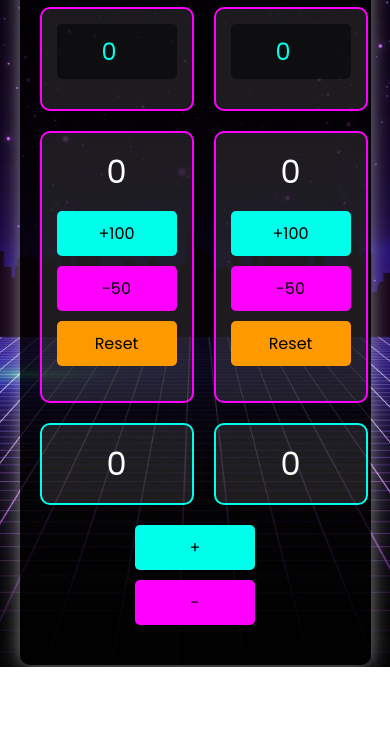
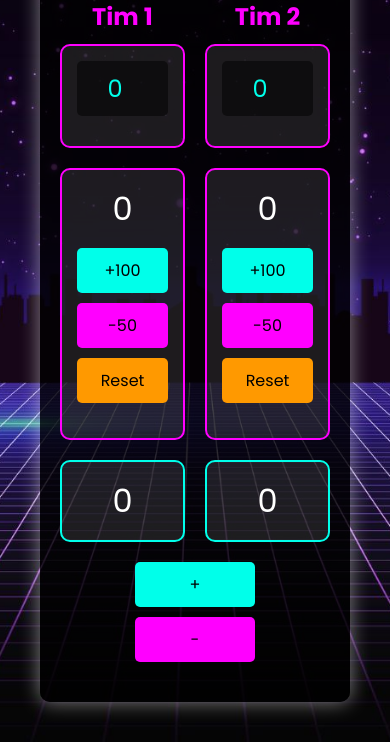
Before and after one commit to rirism/thebattleofbrains, a plain HTML site: page index.html in a window 390 px wide. Shown: the part 177-919 px from the top of the page. Before the commit the page ends 844 px from the top, so only its background shows below. Drawn offline with Linux system fonts and the light colour scheme.

Commit message:
fix background for mobile view

```diff
--- a/styles.css
+++ b/styles.css
@@ -18,7 +18,9 @@ body {
     display: flex;
     justify-content: center;
     align-items: center;
-    height: 100vh;
+    min-height: 100vh;
+    margin: 0;
+    padding: 20px; /* Padding to ensure content is not touching edges */
 }
 
 /* Main container */
@@ -31,6 +33,7 @@ body {
     width: 90%; /* Adjusted width to accommodate buttons */
     max-width: 600px; /* Maximum width */
     color: #fff; /* White text color */
+    margin: 20px; /* Margin to ensure it doesn't touch the edges */
 }
 
 /* Header styling */
@@ -103,7 +106,8 @@ h1 {
     font-size: 1em;
     cursor: pointer;
     transition: all 0.3s;
-    width: 120px; /* Fixed width for uniformity */
+    width: 100%; /* Full width for uniformity */
+    max-width: 120px; /* Maximum width */
 }
 
 /* Add button */
```
